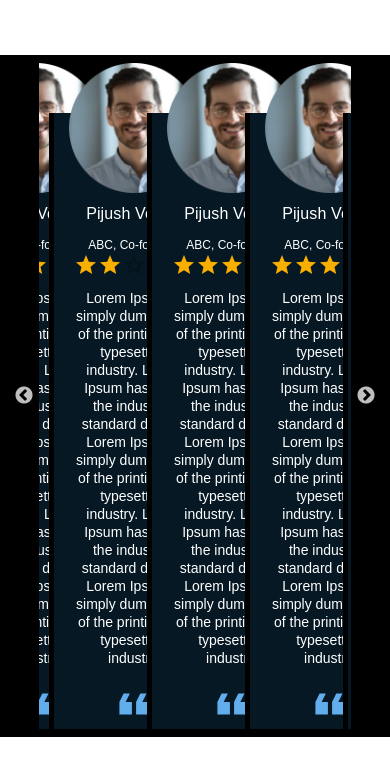
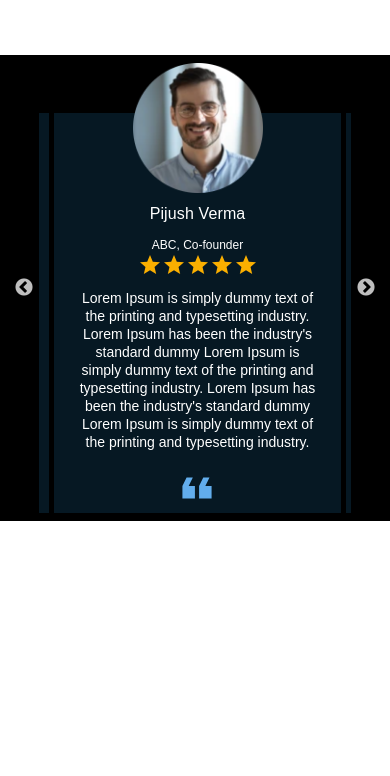
Before and after one commit to ramprasad777/imtiaz-khan, a Next.js app: page /components/pages-content/home/people-experience/PeopleExperienceCarousel in a window 390 px wide. Shown: the top 776 px of the page. Built offline with nearby package versions, Linux system fonts and the light colour scheme.

Commit message:
home-page|slider responsive fixes

```diff
--- a/src/pages/components/pages-content/home/people-experience/PeopleExperienceCarousel.js
+++ b/src/pages/components/pages-content/home/people-experience/PeopleExperienceCarousel.js
@@ -75,6 +75,32 @@ const PeopleExperienceCarousel = () =>{
         slidesToScroll: 1,
         centerMode: true,
         centerPadding:'10px',
+        responsive: [
+            {
+              breakpoint: 1024,
+              settings: {
+                slidesToShow: 3,
+                slidesToScroll: 3,
+                infinite: true,
+                dots: true
+              }
+            },
+            {
+              breakpoint: 600,
+              settings: {
+                slidesToShow: 2,
+                slidesToScroll: 2,
+                initialSlide: 2
+              }
+            },
+            {
+              breakpoint: 480,
+              settings: {
+                slidesToShow: 1,
+                slidesToScroll: 1
+              }
+            }
+        ]
     };
     const slidesData = [
         {
```
